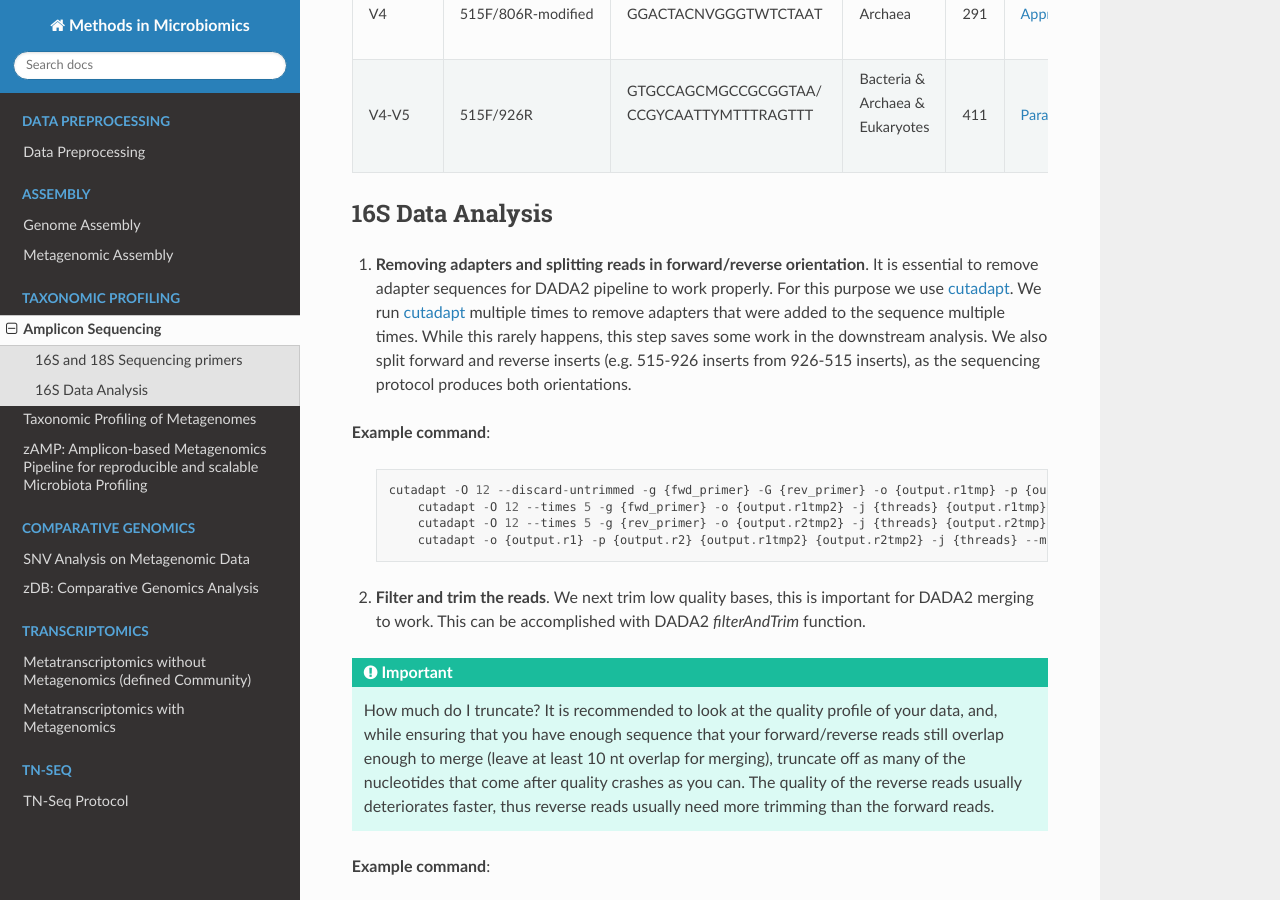
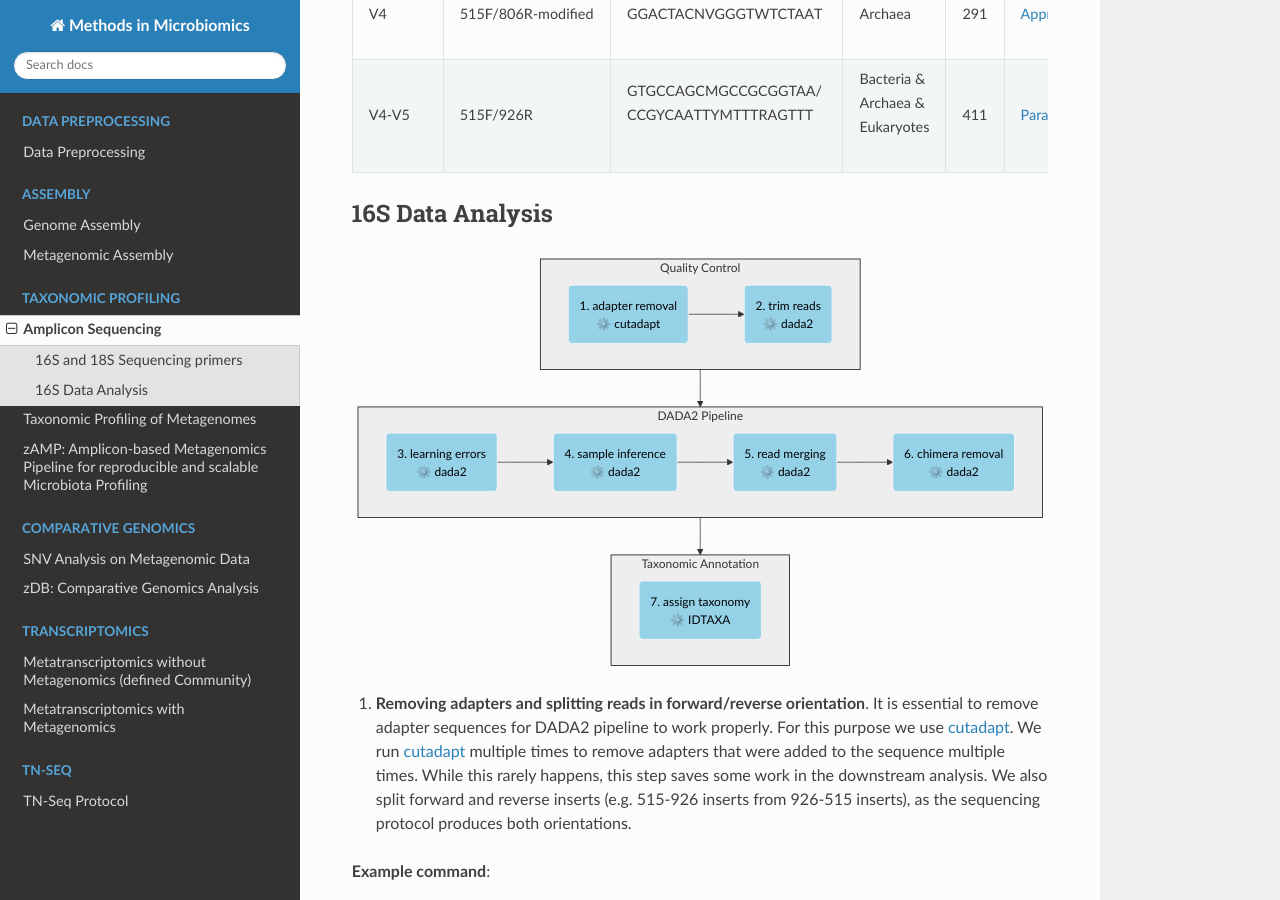
Before and after one commit to MicrobiologyETHZ/Methods_in_Microbiomics, a Sphinx documentation site: the page built from docs/taxonomic_profiling/16S.rst, in a window 1280 px wide and 900 px high, scrolled down 1480 px. Built offline with Sphinx 7.4.7 and the Read the Docs theme 3.1.0, drawn with Linux system fonts in a browser that asks for light colours; some of the changed lines change nothing that is shown.

Commit message:
small fix

```diff
--- a/docs/taxonomic_profiling/16S.rst
+++ b/docs/taxonomic_profiling/16S.rst
@@ -70,6 +70,7 @@ V4-V5       515F/926R           | GTGCCAGCMGCCGCGGTAA/   | Bacteria &  411    `P
 ^^^^^^^^^^^^^^^^^
 
 .. mermaid::
+
     flowchart TD
       subgraph quality [Quality Control]
         direction LR
@@ -95,11 +96,8 @@ V4-V5       515F/926R           | GTGCCAGCMGCCGCGGTAA/   | Bacteria &  411    `P
       classDef tool fill:#96D2E7,stroke:#F8F7F7,stroke-width:1px,color:#000;
       classDef sub fill:#eeeeee,stroke:#000000;
 
-      style id1 fill:#5A729A,stroke:#F8F7F7,stroke-width:1px,color:#fff
-
       class quality,DADA2,tax sub
       class id2,id3,id4,id5,id6,id7,id8 tool
-
 
 
 1. **Removing adapters and splitting reads in forward/reverse orientation**. It is essential to remove adapter sequences for DADA2 pipeline to work properly. For this purpose we use cutadapt_. We run cutadapt_ multiple times to remove adapters that were added to the sequence multiple times. While this rarely happens, this step saves some work in the downstream analysis. We also split forward and reverse inserts (e.g. 515-926 inserts from 926-515 inserts), as the sequencing protocol produces both orientations.
```
